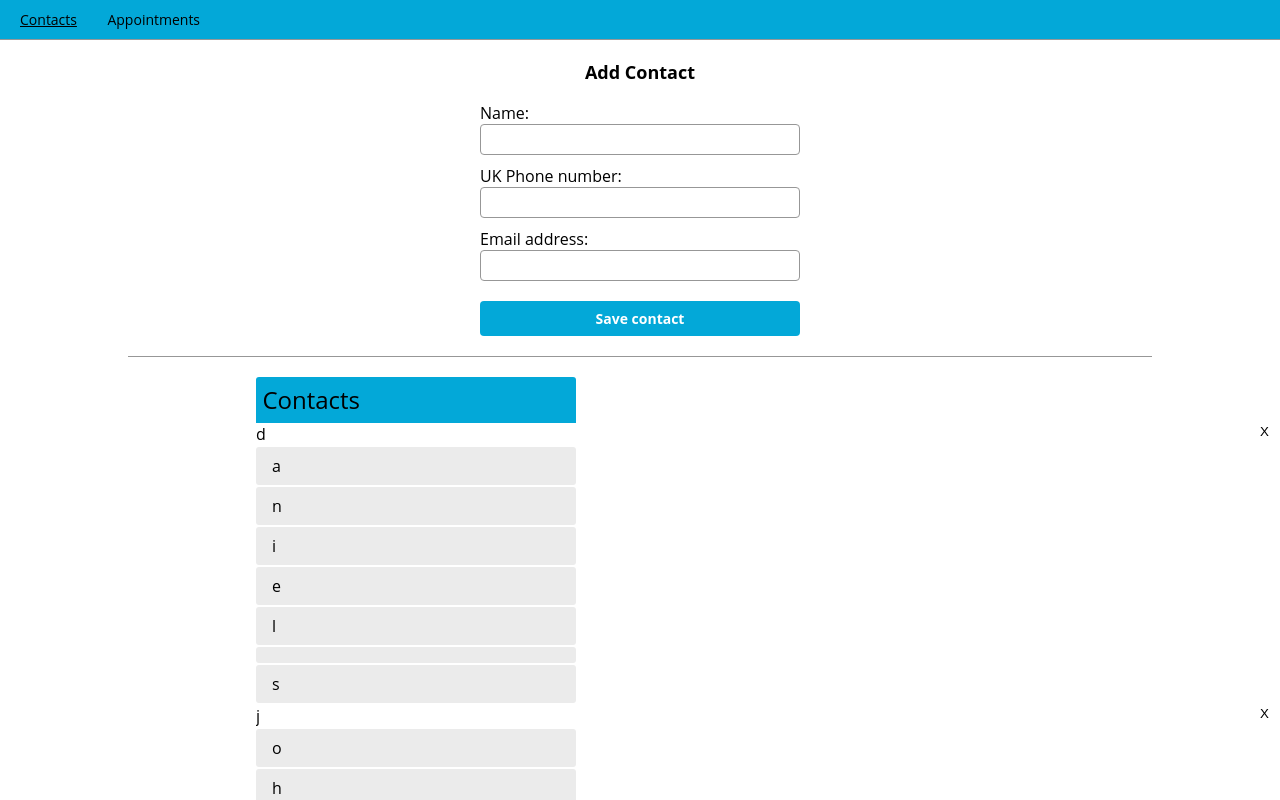
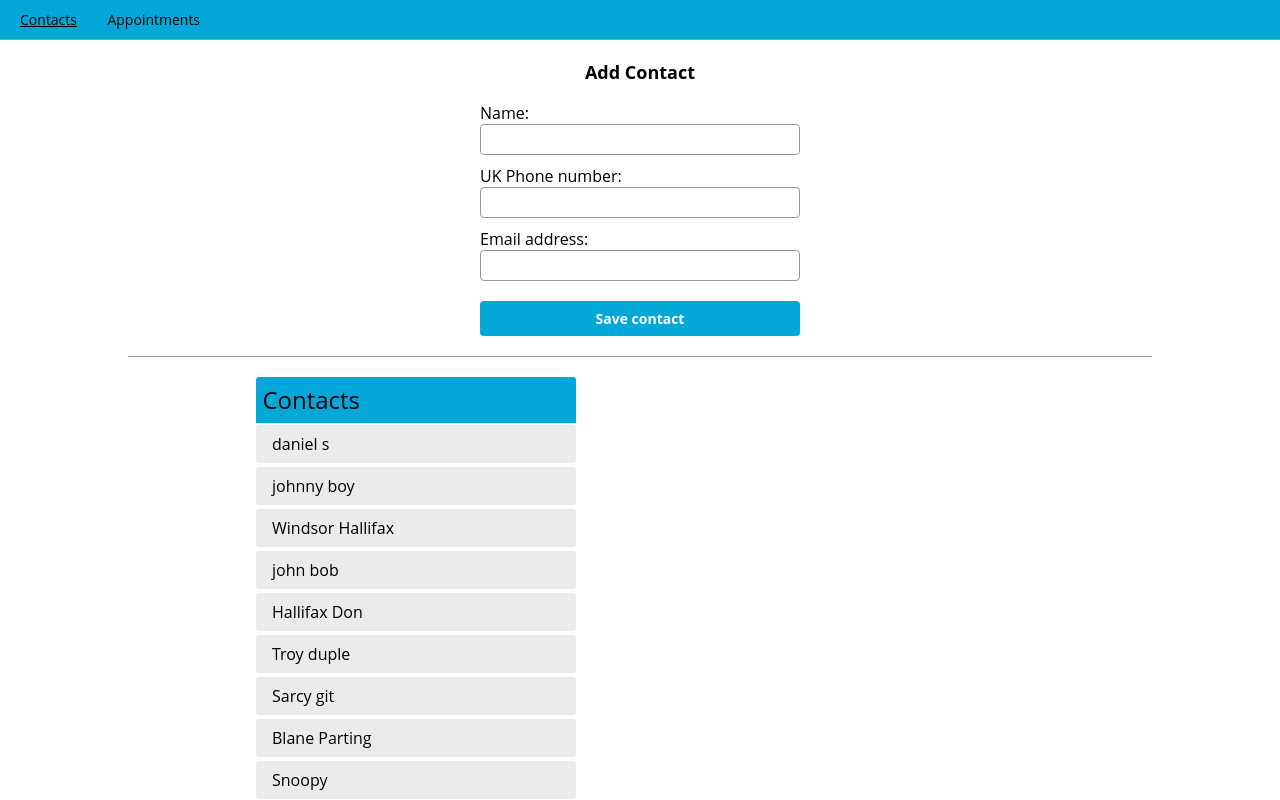
Before and after one commit to DanielStewardson/React-Appointment-Planner, a React (Create React App) app: page /contacts in a window 1280 px wide. Shown: the top 800 px of the page. Built offline with nearby package versions, Linux system fonts and the light colour scheme.

Commit message:
add show details onClick to tiles

```diff
--- a/src/components/tile/Tile.js
+++ b/src/components/tile/Tile.js
@@ -1,18 +1,24 @@
 import React from "react";
-import { DeleteButton } from "../deleteButton/DeleteButton";
 
-export const Tile = ({ data, id, handleDelete }) => {
+export const Tile = ({ data, showDetails }) => {
   const tileData = Object.values(data);
 
+  if (typeof data === 'string') {
+    return (
+      <div className="tile" onClick={() => showDetails(data)}>
+        <p className='tile-title'>{data}</p>
+      </div>
+    );
+  }
+
   return (
-    <div className="tile-container">
-      <DeleteButton id={id} handleDelete={handleDelete} />
+    <div className="tile" onClick={() => alert(tileData)}>
       {
         tileData.map((element, index) => {
-          if (index === 0){
-          return <p key={index} className='tile-title'>{element}</p>
+          if (index === 0) {
+            return <p key={index} className='tile-title'>{element}</p>
           }
-          return <p key={index} className='tile'>{element}</p>
+            return <p key={index} className='tile-text'>{element}</p>
         })
       }
     </div>
@@ -20,3 +26,4 @@ export const Tile = ({ data, id, handleDelete }) => {
 };
 
 // Make notes a pop out on click rather then straight render
+//make onclick run passed down function from contacts, appoints etc. that will open modal
--- a/src/components/tileList/TileList.js
+++ b/src/components/tileList/TileList.js
@@ -1,7 +1,7 @@
 import React from "react";
 import { Tile } from "../tile/Tile";
 
-export const TileList = ({ data, emptyMessage, handleDelete }) => {
+export const TileList = ({ data, emptyMessage, showDetails }) => {
   if (!data || data.length === 0) {
     return (
       <div>
@@ -13,7 +13,7 @@ export const TileList = ({ data, emptyMessage, handleDelete }) => {
     <>
       {
         data.map((element, index) => {
-          return <Tile key={index} data={element} handleDelete={handleDelete} id={index}/>
+          return <Tile key={index} data={element} showDetails={showDetails} />
         })
       }
     </>
```
